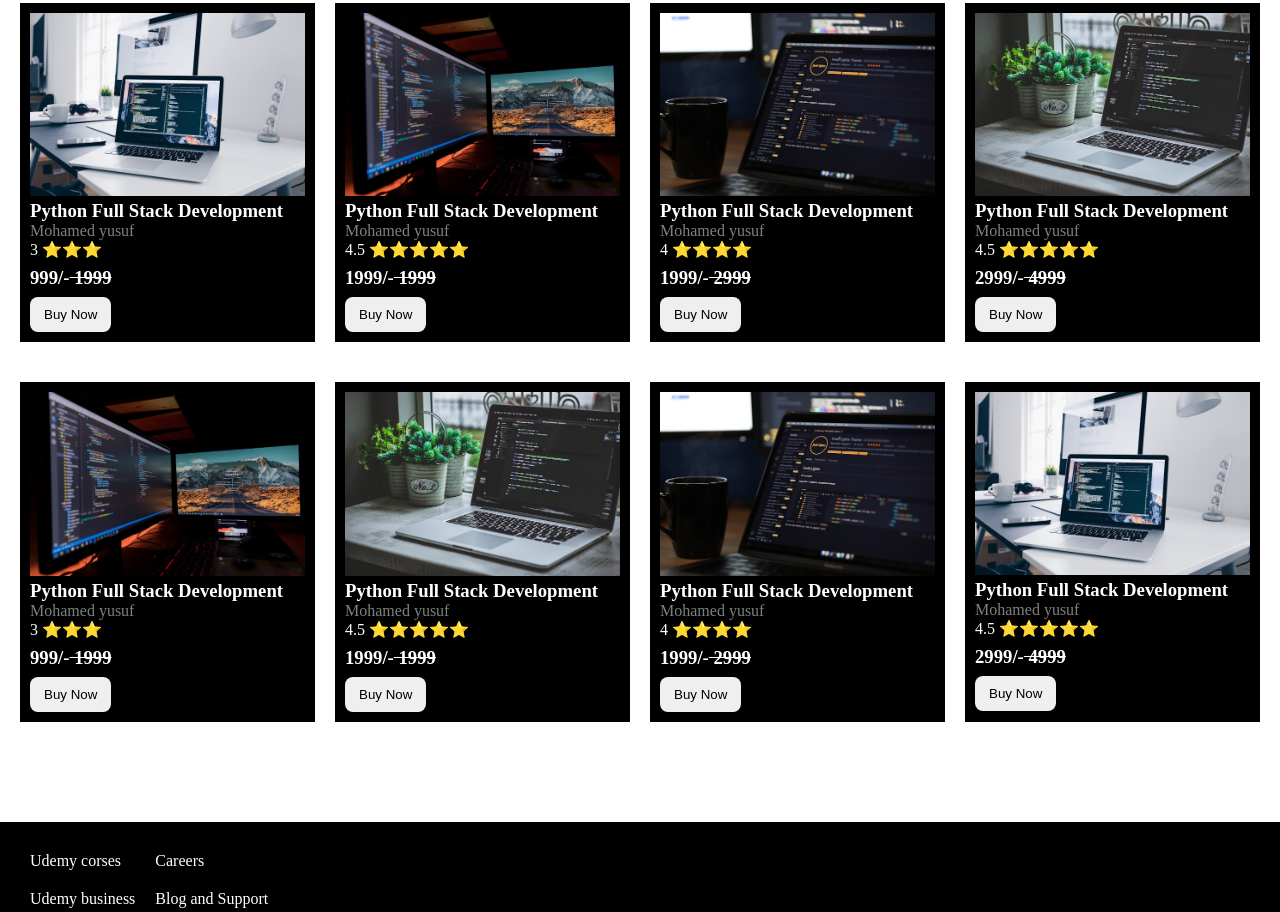
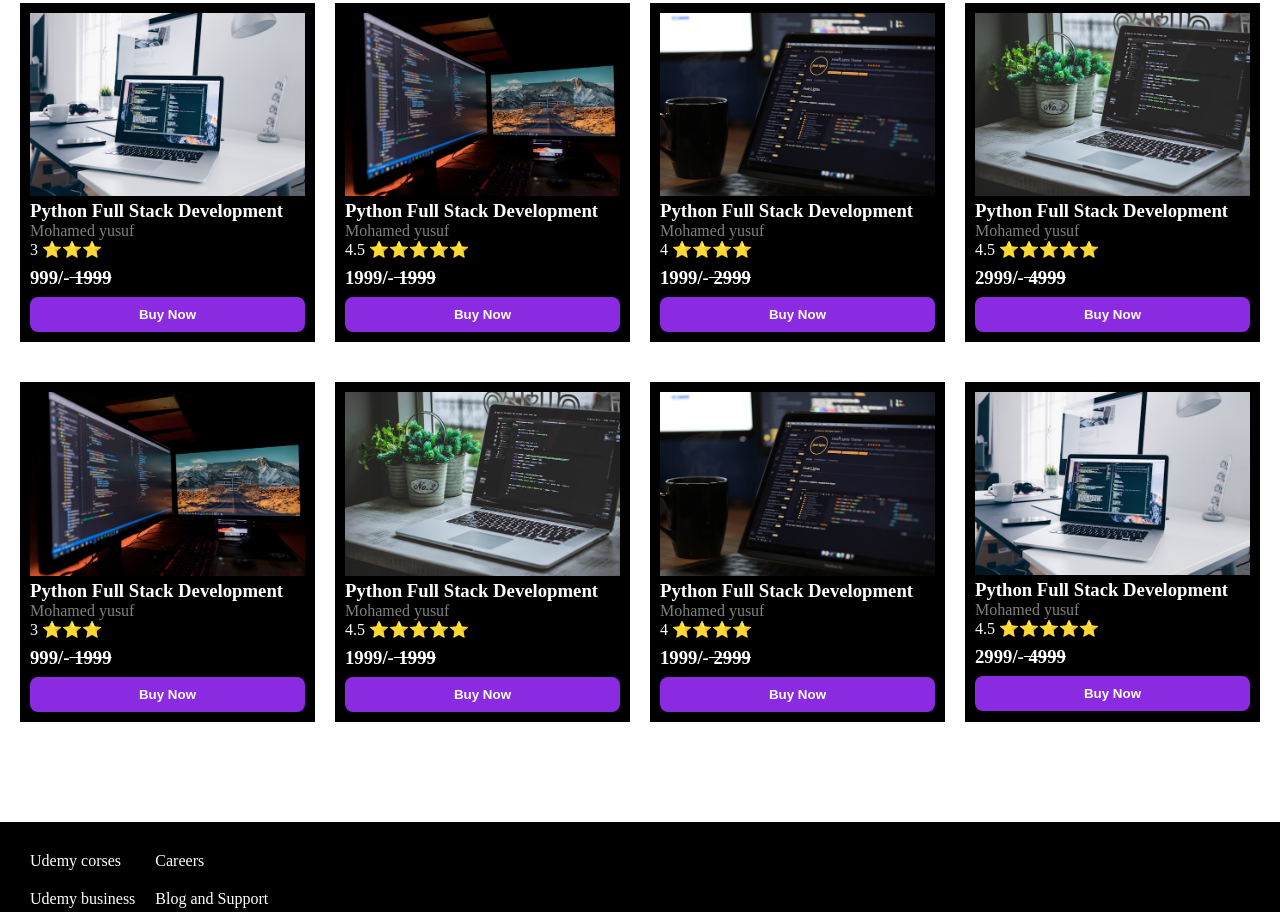
Before and after one commit to mohamedyusuf787/Udemy-clone, a plain HTML site: page index.html in a window 1280 px wide. Shown: the part 1544-2456 px from the top of the page. Drawn offline with Linux system fonts and the light colour scheme.

Commit message:
Enhance styles with hover effects and button design
Added hover effects to categories and recommendation cards, and improved button styling.

```diff
--- a/style.css
+++ b/style.css
@@ -60,6 +60,11 @@ h1{
     color: white;
     padding: 8px 12px;
     border-radius: 30px;
+  transition: transform .2s; /* Animation */
+}
+.categories p:hover{
+    transform: scale(1.1);
+    cursor: pointer;
 }
 /* .landing-page{
     display: flex;
@@ -92,6 +97,13 @@ h1{
     background-color: black;
     color: white;
 
+  transition: transform .2s; /* Animation */
+}
+
+.recommendation__card:hover{
+    transform: scale(1.1);
+    filter: drop-shadow(3px 3px 20px black);
+
 }
 .recommendation__card img{
     width: 100%;
@@ -107,12 +119,15 @@ h1{
     margin-top: 8px;
  }
 .button{
-    width: max-content;
+    width: 100%;
     margin-top: 8px;
+    font-weight: bold;
     border-radius: 8px;
     border: none;
     padding: 10px 14px;
     cursor: pointer;
+    background-color: blueviolet;
+    color: white;
 }
 
 .topics{
@@ -160,5 +175,4 @@ h1{
 }
 .footer__s2-logo{
     color: rgb(179, 97, 255);
-
 }
```
